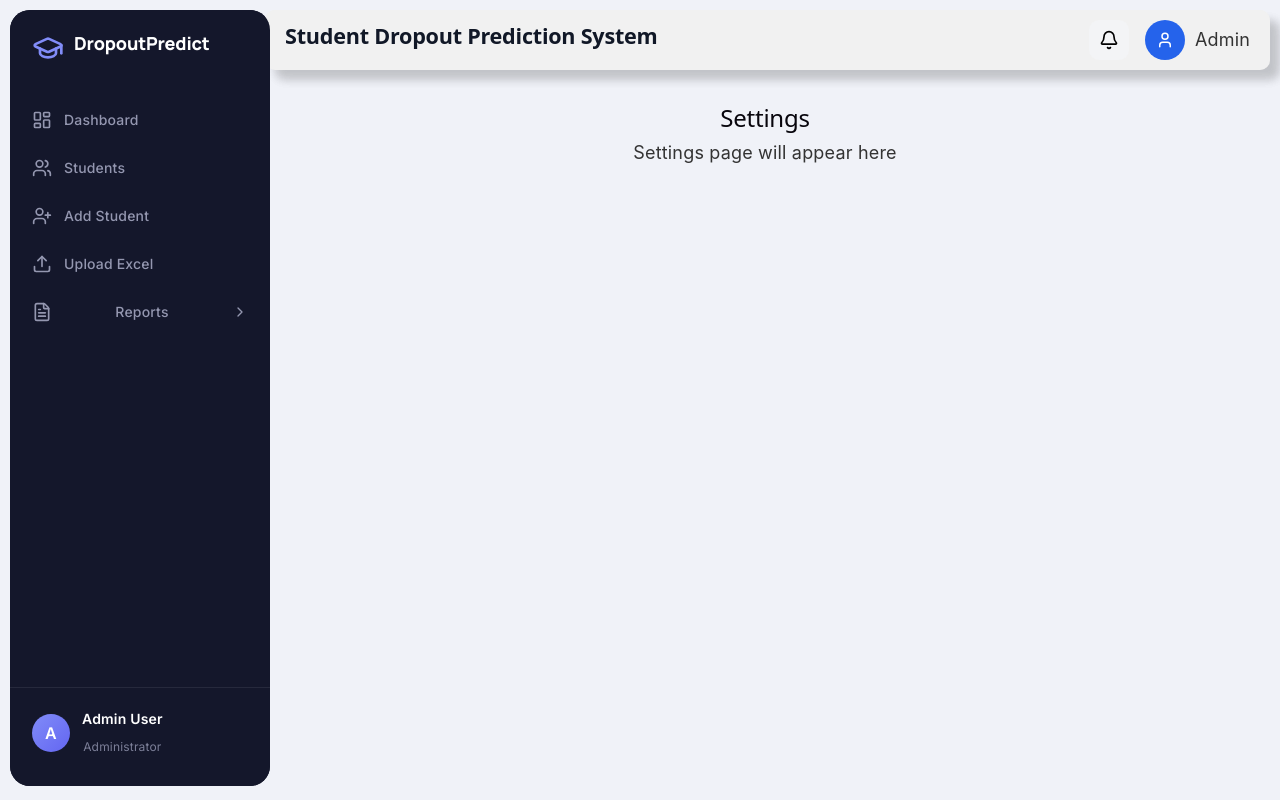
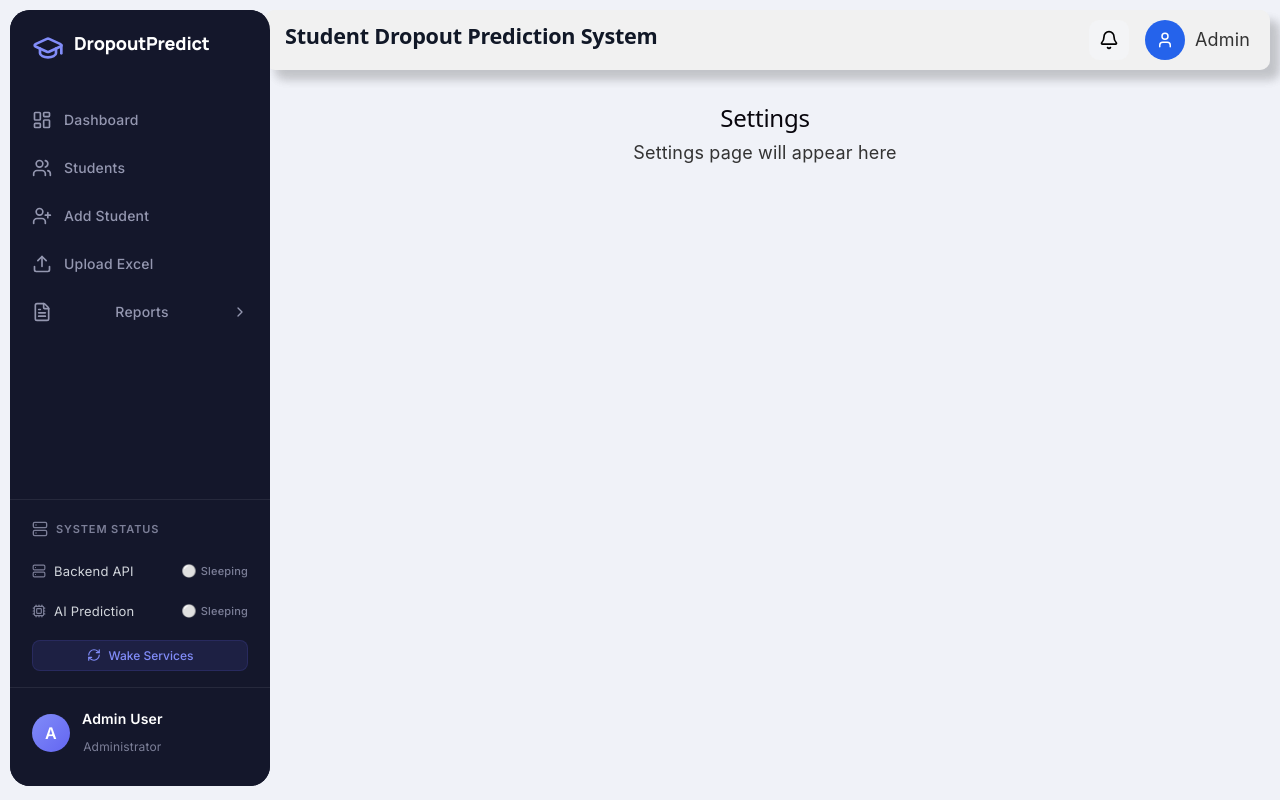
Before and after one commit to abdullahikhalilmuaz/student-dropout, a React (Vite) app: page /settings in a window 1280 px wide. Built offline with nearby package versions, Linux system fonts and the light colour scheme; no server answers.

Commit message:
side bar server activations

```diff
--- a/src/components/Sidebar.jsx
+++ b/src/components/Sidebar.jsx
@@ -1,5 +1,5 @@
 // src/components/Sidebar.jsx
-import { useState, useEffect } from "react";
+import { useState, useEffect, useRef } from "react";
 import { NavLink } from "react-router-dom";
 import {
   LayoutDashboard,
@@ -16,7 +16,11 @@ import {
   PieChart,
   Menu,
   X,
+  Server,
+  Cpu,
+  RefreshCw,
 } from "lucide-react";
+import axios from "axios";
 import "../styles/sidebar.css";
 
 function Sidebar() {
@@ -24,11 +28,168 @@ function Sidebar() {
   const [isOpen, setIsOpen] = useState(false);
   const [isMobile, setIsMobile] = useState(window.innerWidth <= 750);
 
+  // System Status States
+  const [backendStatus, setBackendStatus] = useState("sleeping");
+  const [aiStatus, setAiStatus] = useState("sleeping");
+  const [isWaking, setIsWaking] = useState(false);
+  const wakeIntervalRef = useRef(null);
+  const wakeTimeoutRef = useRef(null);
+
+  const BACKEND_URL = "https://student-dropout-ml-server.onrender.com";
+  const AI_URL = "https://ai-model-prediction.onrender.com";
+
+  // Ping a single service
+  const pingService = async (url, timeout = 5000) => {
+    try {
+      const response = await axios.get(url, {
+        timeout: timeout,
+        headers: {
+          Accept: "application/json",
+        },
+      });
+      return { success: true, data: response.data };
+    } catch (error) {
+      // If it's a timeout or network error, consider it offline/sleeping
+      if (error.code === "ECONNABORTED" || error.message.includes("timeout")) {
+        return { success: false, error: "timeout" };
+      }
+      // If it's a CORS or other error but server responded, consider it online
+      if (error.response) {
+        return { success: true, data: error.response.data };
+      }
+      return { success: false, error: error.message };
+    }
+  };
+
+  // Check all services
+  const checkAllServices = async () => {
+    const [backendResult, aiResult] = await Promise.all([
+      pingService(BACKEND_URL),
+      pingService(AI_URL),
+    ]);
+
+    setBackendStatus(backendResult.success ? "online" : "sleeping");
+    setAiStatus(aiResult.success ? "online" : "sleeping");
+
+    return { backendResult, aiResult };
+  };
+
+  // Initial check on mount
+  useEffect(() => {
+    checkAllServices();
+
+    // Cleanup on unmount
+    return () => {
+      if (wakeIntervalRef.current) {
+        clearInterval(wakeIntervalRef.current);
+      }
+      if (wakeTimeoutRef.current) {
+        clearTimeout(wakeTimeoutRef.current);
+      }
+    };
+  }, []);
+
+  // Wake services
+  const wakeServices = async () => {
+    // Clear any existing intervals
+    if (wakeIntervalRef.current) {
+      clearInterval(wakeIntervalRef.current);
+    }
+    if (wakeTimeoutRef.current) {
+      clearTimeout(wakeTimeoutRef.current);
+    }
+
+    setIsWaking(true);
+    setBackendStatus("starting");
+    setAiStatus("starting");
+
+    // Send initial wake-up requests
+    try {
+      await Promise.all([
+        axios.get(BACKEND_URL).catch(() => {}),
+        axios.get(AI_URL).catch(() => {}),
+      ]);
+    } catch (error) {
+      // Ignore errors - just trying to wake the services
+    }
+
+    // Start polling every 5 seconds
+    let attempts = 0;
+    const maxAttempts = 18; // 90 seconds / 5 seconds
+
+    wakeIntervalRef.current = setInterval(async () => {
+      attempts++;
+
+      const [backendResult, aiResult] = await Promise.all([
+        pingService(BACKEND_URL),
+        pingService(AI_URL),
+      ]);
+
+      // Update statuses
+      if (backendResult.success) {
+        setBackendStatus("online");
+      } else if (attempts >= maxAttempts) {
+        setBackendStatus("offline");
+      }
+
+      if (aiResult.success) {
+        setAiStatus("online");
+      } else if (attempts >= maxAttempts) {
+        setAiStatus("offline");
+      }
+
+      // Check if both are online or both failed
+      const bothOnline = backendResult.success && aiResult.success;
+      const bothFailed = attempts >= maxAttempts;
+
+      if (bothOnline || bothFailed) {
+        clearInterval(wakeIntervalRef.current);
+        wakeIntervalRef.current = null;
+        setIsWaking(false);
+
+        // If both failed, ensure statuses are set to offline
+        if (bothFailed) {
+          if (!backendResult.success) setBackendStatus("offline");
+          if (!aiResult.success) setAiStatus("offline");
+        }
+      }
+    }, 5000);
+
+    // Safety timeout - stop after 90 seconds
+    wakeTimeoutRef.current = setTimeout(() => {
+      if (wakeIntervalRef.current) {
+        clearInterval(wakeIntervalRef.current);
+        wakeIntervalRef.current = null;
+        setIsWaking(false);
+
+        // Set any non-online statuses to offline
+        setBackendStatus((prev) => (prev === "online" ? "online" : "offline"));
+        setAiStatus((prev) => (prev === "online" ? "online" : "offline"));
+      }
+    }, 90000);
+  };
+
+  // Get status display info
+  const getStatusInfo = (status) => {
+    switch (status) {
+      case "online":
+        return { emoji: "🟢", label: "Online", class: "status-online" };
+      case "starting":
+        return { emoji: "🟡", label: "Starting...", class: "status-starting" };
+      case "sleeping":
+        return { emoji: "⚪", label: "Sleeping", class: "status-sleeping" };
+      case "offline":
+        return { emoji: "🔴", label: "Offline", class: "status-offline" };
+      default:
+        return { emoji: "⚪", label: "Unknown", class: "status-sleeping" };
+    }
+  };
+
+  // Handle window resize for mobile
   useEffect(() => {
     const handleResize = () => {
       const mobile = window.innerWidth <= 750;
       setIsMobile(mobile);
-      // Auto-close sidebar when resizing to desktop
       if (!mobile && isOpen) {
         setIsOpen(false);
       }
@@ -144,7 +305,7 @@ function Sidebar() {
                 >
                   <Layers size={16} />
                   <span>Department Analysis</span>
-                |</NavLink>
+                </NavLink>
                 <NavLink
                   to="/reports/summary"
                   className={({ isActive }) => (isActive ? "active" : "")}
@@ -157,6 +318,59 @@ function Sidebar() {
             )}
           </div>
         </nav>
+
+        {/* System Status Section */}
+        <div className="sidebar-system-status">
+          <div className="status-header">
+            <Server size={16} />
+            <span>System Status</span>
+          </div>
+
+          <div className="status-items">
+            <div className="status-item">
+              <div className="status-item-left">
+                <Server size={14} />
+                <span>Backend API</span>
+              </div>
+              <div
+                className={`status-indicator ${getStatusInfo(backendStatus).class}`}
+              >
+                <span className="status-emoji">
+                  {getStatusInfo(backendStatus).emoji}
+                </span>
+                <span className="status-label">
+                  {getStatusInfo(backendStatus).label}
+                </span>
+              </div>
+            </div>
+
+            <div className="status-item">
+              <div className="status-item-left">
+                <Cpu size={14} />
+                <span>AI Prediction</span>
+              </div>
+              <div
+                className={`status-indicator ${getStatusInfo(aiStatus).class}`}
+              >
+                <span className="status-emoji">
+                  {getStatusInfo(aiStatus).emoji}
+                </span>
+                <span className="status-label">
+                  {getStatusInfo(aiStatus).label}
+                </span>
+              </div>
+            </div>
+          </div>
+
+          <button
+            className="wake-btn"
+            onClick={wakeServices}
+            disabled={isWaking}
+          >
+            <RefreshCw size={14} className={isWaking ? "spinning" : ""} />
+            <span>{isWaking ? "Waking..." : "Wake Services"}</span>
+          </button>
+        </div>
 
         <div className="sidebar-footer">
           <div className="admin-user">
--- a/src/styles/sidebar.css
+++ b/src/styles/sidebar.css
@@ -175,7 +175,162 @@
   color: #7c7f98;
 }
 
+/* ========================================== */
+/* SYSTEM STATUS - ADDED BELOW */
+/* ========================================== */
+
+.sidebar-system-status {
+  padding: 16px 22px;
+  border-top: 1px solid rgba(255, 255, 255, 0.08);
+  margin-top: auto;
+}
+
+.status-header {
+  display: flex;
+  align-items: center;
+  gap: 8px;
+  color: #7c7f98;
+  font-size: 11px;
+  font-weight: 600;
+  text-transform: uppercase;
+  letter-spacing: 0.08em;
+  margin-bottom: 12px;
+}
+
+.status-header svg {
+  color: #7c7f98;
+}
+
+.status-items {
+  display: flex;
+  flex-direction: column;
+  gap: 6px;
+  margin-bottom: 12px;
+}
+
+.status-item {
+  display: flex;
+  justify-content: space-between;
+  align-items: center;
+  padding: 4px 0;
+}
+
+.status-item-left {
+  display: flex;
+  align-items: center;
+  gap: 8px;
+  color: #d1d5db;
+  font-size: 13px;
+}
+
+.status-item-left svg {
+  color: #7c7f98;
+}
+
+.status-indicator {
+  display: flex;
+  align-items: center;
+  gap: 4px;
+  font-size: 12px;
+  font-weight: 500;
+}
+
+.status-emoji {
+  font-size: 12px;
+}
+
+.status-label {
+  font-size: 11px;
+  color: #9ca3af;
+}
+
+.status-online .status-label {
+  color: #34d399;
+}
+
+.status-starting .status-label {
+  color: #fbbf24;
+}
+
+.status-sleeping .status-label {
+  color: #7c7f98;
+}
+
+.status-offline .status-label {
+  color: #f87171;
+}
+
+.wake-btn {
+  width: 100%;
+  padding: 7px 12px;
+  background: rgba(99, 102, 241, 0.12);
+  border: 1px solid rgba(99, 102, 241, 0.15);
+  border-radius: 8px;
+  color: #818cf8;
+  font-size: 12px;
+  font-weight: 500;
+  cursor: pointer;
+  display: flex;
+  align-items: center;
+  justify-content: center;
+  gap: 8px;
+  transition: all 0.3s ease;
+  font-family: "Inter", sans-serif;
+}
+
+.wake-btn:hover:not(:disabled) {
+  background: rgba(99, 102, 241, 0.2);
+  border-color: rgba(99, 102, 241, 0.3);
+  transform: translateY(-1px);
+}
+
+.wake-btn:disabled {
+  opacity: 0.5;
+  cursor: not-allowed;
+  transform: none !important;
+}
+
+.wake-btn svg {
+  flex-shrink: 0;
+}
+
+.wake-btn .spinning {
+  animation: spin 1s linear infinite;
+}
+
+@keyframes spin {
+  from {
+    transform: rotate(0deg);
+  }
+  to {
+    transform: rotate(360deg);
+  }
+}
+
+/* Mobile adjustments for System Status */
+@media only screen and (max-width: 750px) {
+  .sidebar-system-status {
+    padding: 12px 20px;
+  }
+
+  .status-item-left {
+    font-size: 12px;
+  }
+
+  .status-label {
+    font-size: 10px;
+  }
+
+  .wake-btn {
+    font-size: 11px;
+    padding: 6px 10px;
+  }
+}
+
+/* ========================================== */
 /* ===== MOBILE RESPONSIVENESS ===== */
+/* ========================================== */
+
 @media only screen and (max-width: 750px) {
   /* Show hamburger button */
   .hamburger-btn {
```
